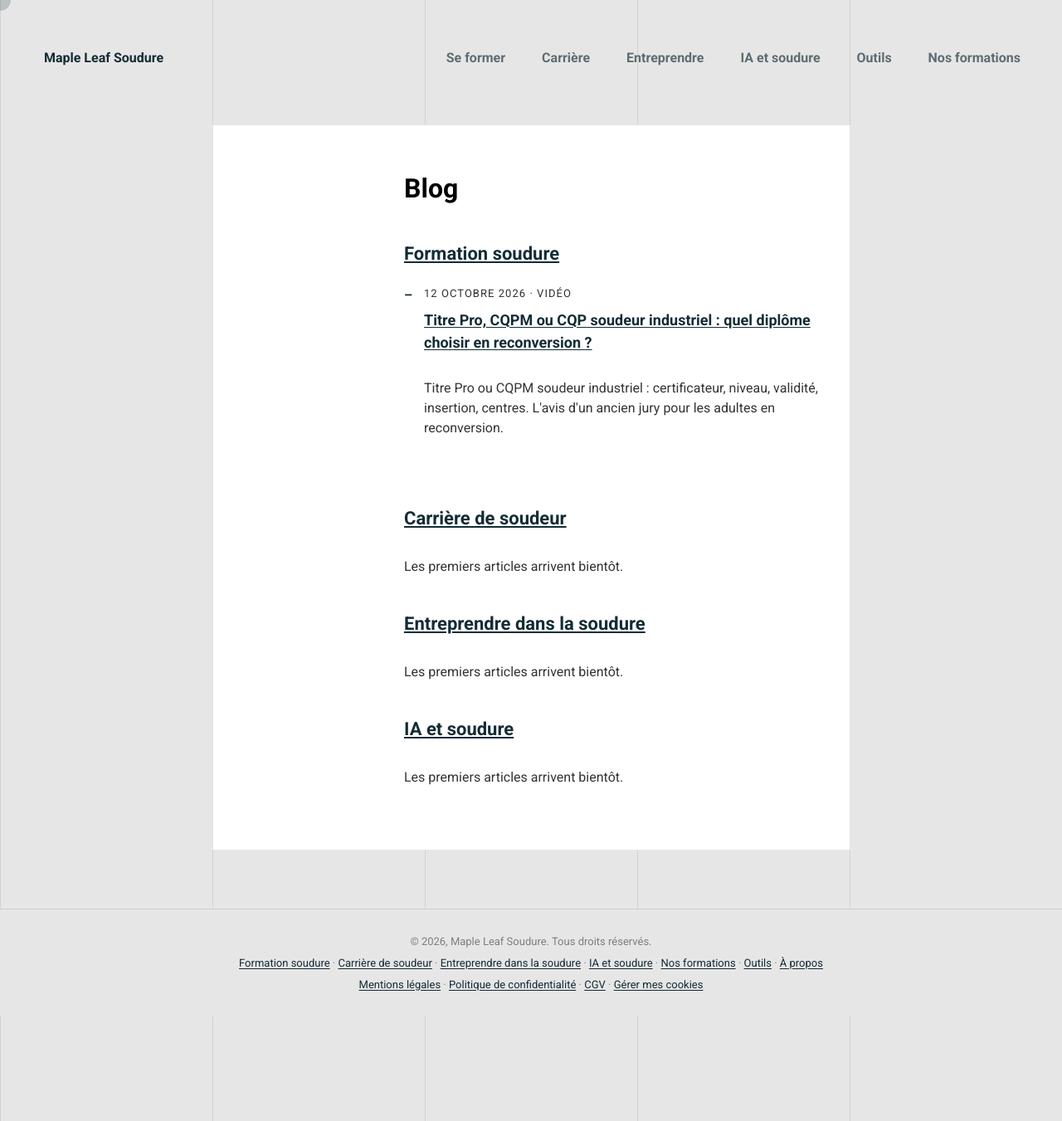
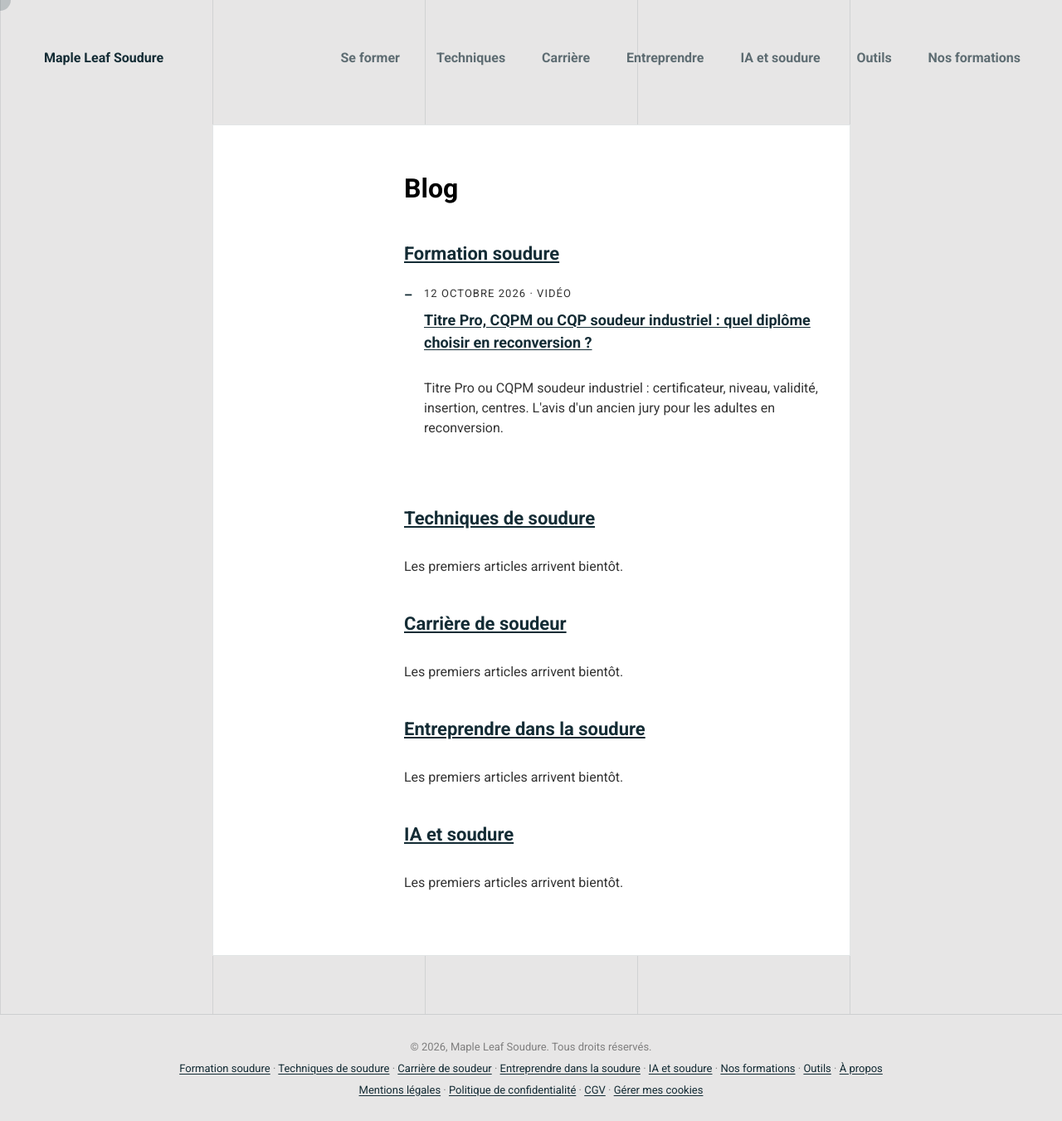
Before and after one commit to wallidguergour/mapleleafsoudure, a Jekyll site: the page built from blog/index.html, in a window 1280 px wide and 1351 px high. Shown: the whole window at 83% size. Built offline with Jekyll 4.4.1, drawn with Linux system fonts in a browser that asks for light colours; comment, search, counter and statistics services are not loaded.

Commit message:
5e pilier : Techniques de soudure (procédés, réglages, sécurité)
- /techniques-soudure/ avec son introduction, indexable
- Menu : « Techniques » après « Se former » ; pied de page, /blog/,
  llms.txt et fil d'Ariane mis à jour automatiquement (_data/piliers.yml)
- Catégorie acceptée par les scripts de vérification
- CLAUDE.md, gabarit d'article et _config.yml : 5 piliers

Co-Authored-By: Claude Opus 5.5 <noreply@anthropic.com>

```diff
--- a/_config.yml
+++ b/_config.yml
@@ -52,7 +52,7 @@ defaults:
       type: "posts"
     values:
       layout: "post"
-      # Une seule catégorie par article, parmi les 4 piliers (_data/piliers.yml)
+      # Une seule catégorie par article, parmi les 5 piliers (_data/piliers.yml)
       permalink: /:categories/:title/
 
 # Exclure du build (docs internes : jamais publiés)
--- a/_data/navigation.yml
+++ b/_data/navigation.yml
@@ -1,6 +1,8 @@
 # Menu principal (toutes les pages sauf la page de vente, qui garde son menu réduit)
 - titre: "Se former"
   url: /formation-soudure/
+- titre: "Techniques"
+  url: /techniques-soudure/
 - titre: "Carrière"
   url: /carriere-soudeur/
 - titre: "Entreprendre"
--- a/_data/piliers.yml
+++ b/_data/piliers.yml
@@ -1,9 +1,13 @@
-# Les 4 sections du site. Chaque article déclare UNE de ces catégories (champ « category »).
+# Les 5 sections du site. Chaque article déclare UNE de ces catégories (champ « category »).
 # slug = catégorie = URL du pilier (/slug/) = préfixe des articles (/slug/titre-article/)
 - slug: formation-soudure
   titre: "Formation soudure"
   menu: "Se former"
   description: "Devenir soudeur : certifications, formations et centres de formation."
+- slug: techniques-soudure
+  titre: "Techniques de soudure"
+  menu: "Techniques"
+  description: "Procédés, réglages et sécurité du soudage."
 - slug: carriere-soudeur
   titre: "Carrière de soudeur"
   menu: "Carrière"
--- a/_layouts/post.html
+++ b/_layouts/post.html
@@ -9,8 +9,8 @@ layout: default
   title: "Titre de l'article"
   description: "Résumé en une ou deux phrases (meta description)."
   date: 2026-10-05
-  category: formation-soudure        # OBLIGATOIRE, une seule : formation-soudure, carriere-soudeur,
-                                     # entreprendre-soudure ou ia-soudure (_data/piliers.yml)
+  category: formation-soudure        # OBLIGATOIRE, une seule : formation-soudure, techniques-soudure,
+                                     # carriere-soudeur, entreprendre-soudure ou ia-soudure (_data/piliers.yml)
   intro: |                           # facultatif : introduction en Markdown, affichée AVANT la vidéo
     Premier paragraphe...
   youtube_id: "XXXXXXXXXXX"          # facultatif : identifiant de la vidéo YouTube
--- a/_outils/verifier-article.py
+++ b/_outils/verifier-article.py
@@ -6,7 +6,7 @@ Usage :
     py -3.12 _outils/verifier-article.py _posts/AAAA-MM-JJ-titre.md
 
 Erreurs (code de sortie 1) :
-  - en-tête incomplet : title, description (155 caractères maximum), date, category (une des 4)
+  - en-tête incomplet : title, description (155 caractères maximum), date, category (un des piliers de _data/piliers.yml)
   - vidéo : champs vidéo manquants, chapitres non croissants ou au-delà de la durée
   - H2 formulé en question : réponse directe hors de 40 à 60 mots
   - tirets cadratins, marqueurs [[ ... ]]
```
Also changed, not shown: CLAUDE.md (+2 -1 lines), techniques-soudure/index.html (added, +8 -0 lines).
